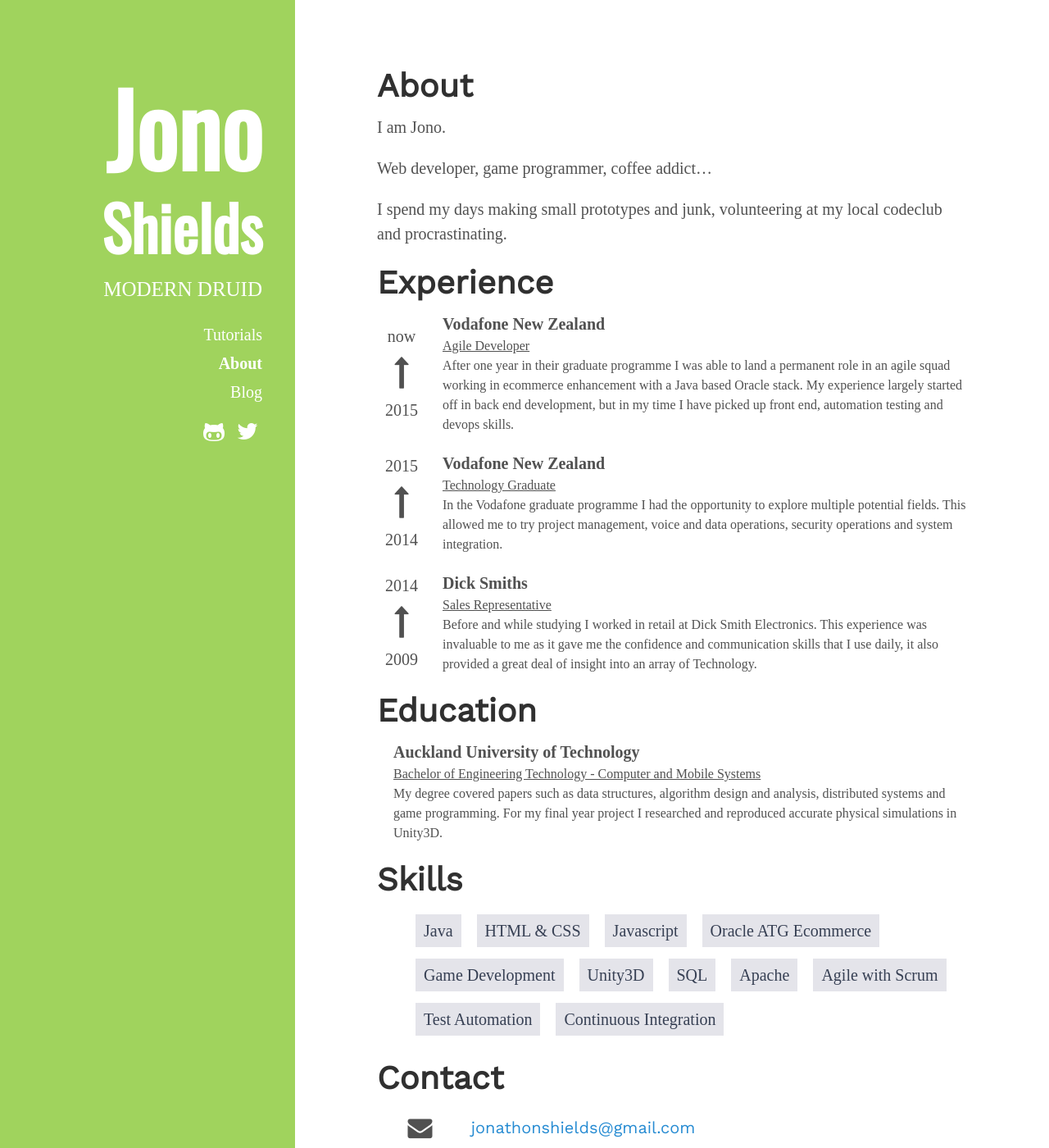
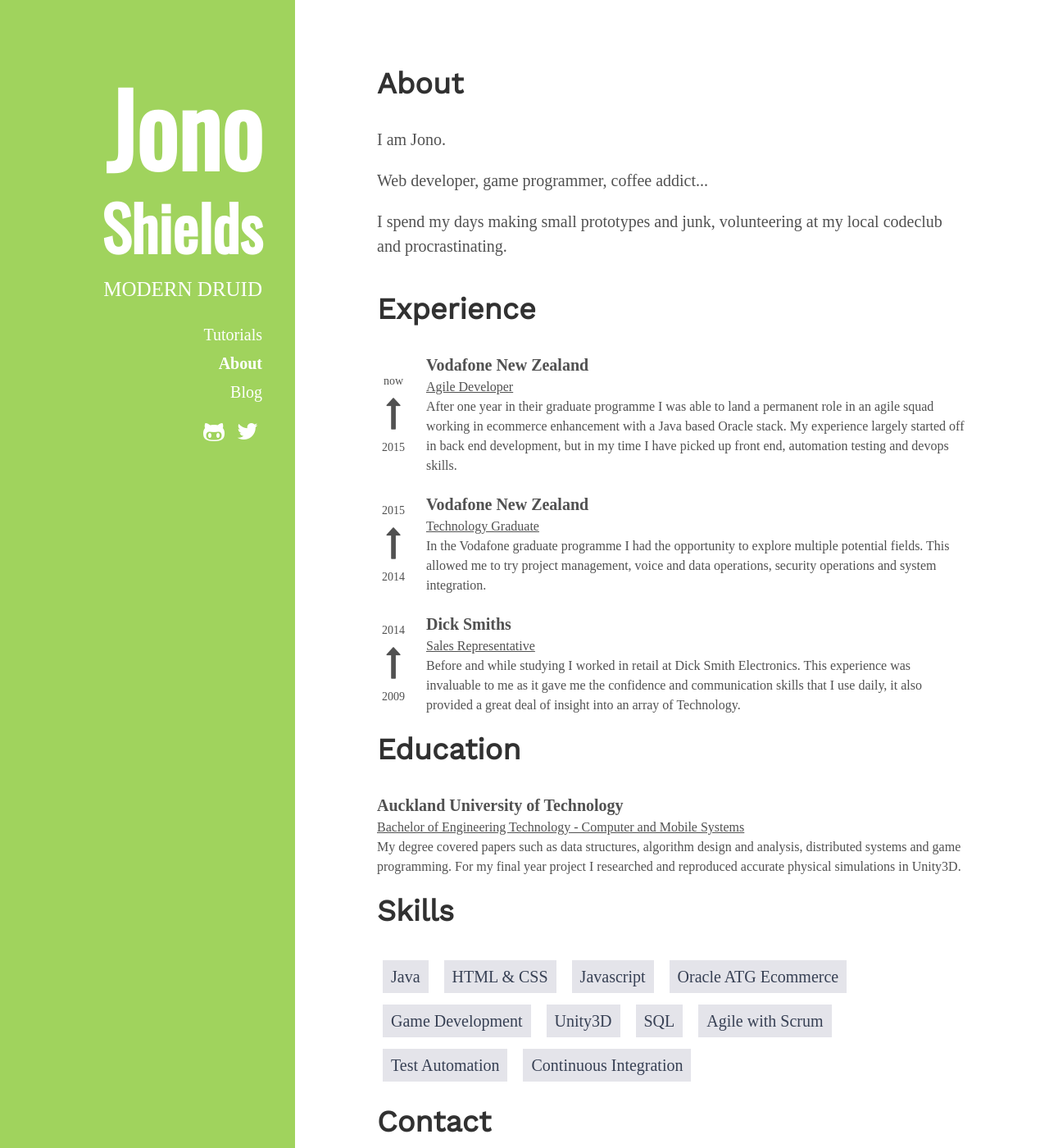
Before and after one commit to foopod/blog-2.0, a Jekyll site: the page built from about.md, in a window 1280 px wide and 1400 px high. Shown: the whole window at 82% size. Built offline with Jekyll 4.4.1, drawn with Linux system fonts in a browser that asks for light colours; nearby versions of some CDN libraries; some web fonts are replaced.

Commit message:
new stuff

```diff
--- a/about.md
+++ b/about.md
@@ -1,16 +1,20 @@
 ---
-layout: page
+layout: default
 title: About
 description: A little more information about your favourite Jono...
 ---
+<div class="page">
+<h1 class="portfolio-header">About</h1>
 
-I am Jono.
+<div class="timeline">
+    <div class="timeline-experience">
+        <p>I am Jono.</p>
+        <p>Web developer, game programmer, coffee addict...</p>
+        <p>I spend my days making small prototypes and junk, volunteering at my local codeclub and procrastinating.</p>
+    </div>
+</div>
 
-Web developer, game programmer, coffee addict...
-
-I spend my days making small prototypes and junk, volunteering at my local codeclub and procrastinating.
-
-<h1 class="page-title">Experience</h1>
+<h1 class="portfolio-header">Experience</h1>
 
 <div class="timeline">
     <div class="timeline-date">
@@ -51,7 +55,7 @@
     </div>
 </div>
 
-<h1 class="page-title">Education</h1>
+<h1 class="portfolio-header">Education</h1>
 <div class="timeline">
     <div class="timeline-experience">
         <div class="timeline-employer">Auckland University of Technology</div>
@@ -60,7 +64,7 @@
     </div>
 </div>
 
-<h1 class="page-title">Skills</h1>
+<h1 class="portfolio-header">Skills</h1>
 <div id="skills">
     <ul>
         <li>Java</li>
@@ -70,14 +74,13 @@
         <li>Game Development</li>
         <li>Unity3D</li>
         <li>SQL</li>
-        <li>Apache</li>
         <li>Agile with Scrum</li>
         <li>Test Automation</li>
         <li>Continuous Integration</li>
     </ul>
 </div>
 
-<h1 class="page-title">Contact</h1>
+<h1 class="portfolio-header">Contact</h1>
 <table id="contact">
     <tbody>
 <!--
@@ -100,3 +103,5 @@
     </tr>
     </tbody>
 </table>
+
+</div>
--- a/public/css/hyde.css
+++ b/public/css/hyde.css
@@ -338,15 +338,17 @@
 }
 
 .timeline-date{
+    font-size:14px;
     display:table-cell;
     vertical-align:middle;
     text-align:center;
-    padding:0px 10px;
+    padding-right:20px;
+    width:60px;
+    font-weight:100;
 }
 
 .timeline-experience{
     display:table-cell;
-    padding-left:20px;
 }
 
 .timeline-employer{
@@ -366,6 +368,12 @@
     font-size:40px;
 }
 
+.portfolio-header{
+    font-size:36px;
+    margin-top:0px;
+    margin-bottom:30px;
+}
+
 #skills li {
     display: inline-block;
     margin: 7px;
@@ -375,6 +383,10 @@
     list-style: none;
     cursor: default;
     font-size: 1em;
+}
+
+#skills ul {
+    padding-left: 0px;
 }
 
 #contact{
```
